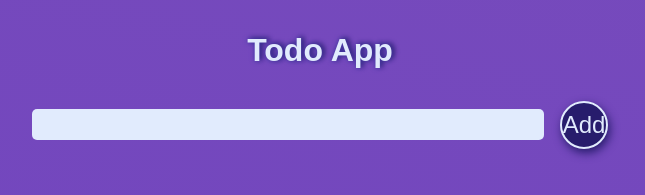
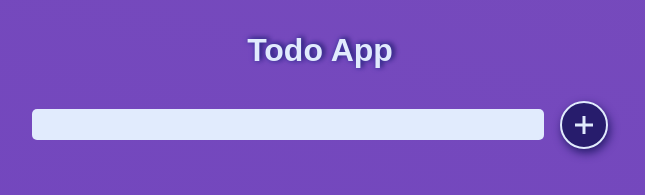
Before and after one commit to TheNewC0der-24/ToDo-Buddy, a React (Create React App) app: page / in a window 1280 px wide. Shown: the top 195 px of the page, without its empty margins (320-965 px from the left). Built offline with nearby package versions, Linux system fonts and the light colour scheme; a web font is replaced by a local one.

Commit message:
Adding Icons from react-icons

```diff
--- a/src/components/TodoItem.jsx
+++ b/src/components/TodoItem.jsx
@@ -1,4 +1,6 @@
 import React, { useRef } from 'react';
+import { AiFillEdit } from 'react-icons/ai';
+import { IoCheckmarkDoneSharp, IoClose } from 'react-icons/io5';
 
 const TodoItem = (props) => {
     const { item, updateTodo, removeTodo, completeTodo } = props;
@@ -28,11 +30,13 @@ const TodoItem = (props) => {
             />
 
             <div className="btns">
-                <button onClick={() => changeFocus()}>Edit</button>
-                <button onClick={() => completeTodo(item.id)}>Complete</button>
-                <button onClick={() => removeTodo(item.id)}>Delete</button>{" "}
+                <button onClick={() => changeFocus()}>{" "}<AiFillEdit />{" "}</button>
+                {item.completed === false && (
+                    <button style={{ color: 'green' }} onClick={() => completeTodo(item.id)}>{" "}<IoCheckmarkDoneSharp />{" "}</button>
+                )}
+                <button style={{ color: 'red' }} onClick={() => removeTodo(item.id)}>{" "}<IoClose />{" "}</button>{" "}
             </div>
-            {item.completed && <span className="completed">done</span>}
+            {item.completed && <span className="completed"> done </span>}
         </li>
     )
 }
--- a/src/components/Todos.jsx
+++ b/src/components/Todos.jsx
@@ -1,6 +1,7 @@
 import React, { useState } from 'react';
 import { connect } from 'react-redux';
 import { addTodos, removeTodos, updateTodos, completeTodos } from '../redux/reducer';
+import { GoPlus } from 'react-icons/go';
 
 const mapStateToProps = (state) => {
     return {
@@ -26,18 +27,28 @@ const Todos = (props) => {
     };
     // console.log('props from store: ', props);
 
+    const add = () => {
+        props.addTodo({
+            id: Math.floor(Math.random() * 1000),
+            item: todo,
+            completed: false
+        })
+        setTodo('');
+    }
+
     return (
         <div className='addTodos'>
             <input
                 type="text"
                 onChange={(e) => handleChange(e)}
                 className='todo-input'
+                value={todo}
             />
-            <button className='add-btn' onClick={() => props.addTodo({
-                id: Math.floor(Math.random() * 1000),
-                item: todo,
-                completed: false
-            })}>Add</button>
+            <button
+                className='add-btn'
+                onClick={() => add()}>
+                <GoPlus />
+            </button>
             <br />
         </div>
     )
```
